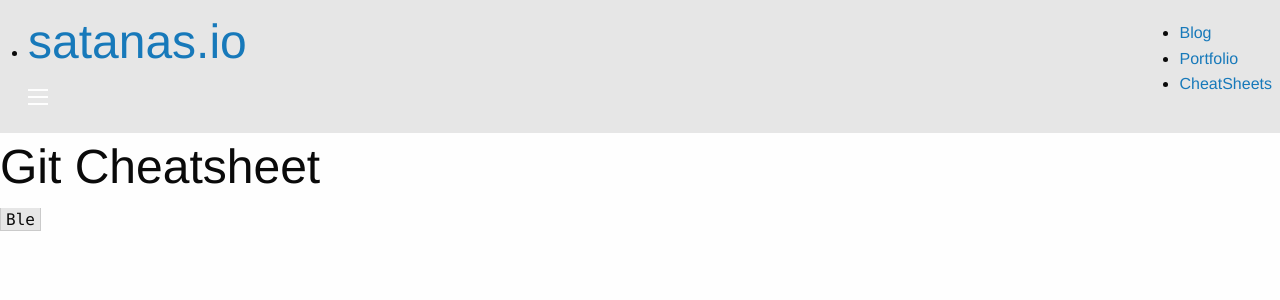
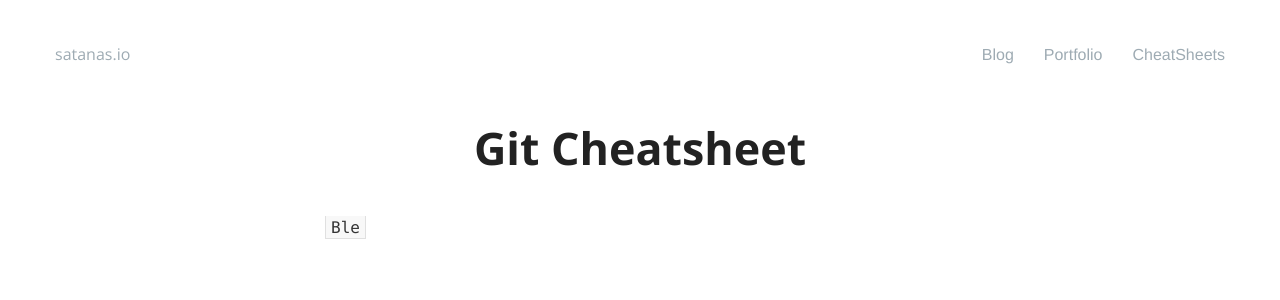
Before and after one commit to satanas/site, a Jekyll site: the page built from cheatsheet/git/index.html, in a window 1280 px wide. Shown: the top 300 px of the page. Built offline with Jekyll 4.4.1, drawn with Linux system fonts in a browser that asks for light colours; nearby versions of some CDN libraries; library files that are not in the unit come from our copies; Markdown is read by kramdown in place of the engine named in the settings.

Commit message:
Using absolute URLs for resources

```diff
--- a/_layouts/base.html
+++ b/_layouts/base.html
@@ -7,9 +7,9 @@
 
     <link href='https://fonts.googleapis.com/css?family=Open+Sans:400,700,300' rel='stylesheet' type='text/css'>
     <link rel="stylesheet" href="https://maxcdn.bootstrapcdn.com/font-awesome/4.4.0/css/font-awesome.min.css">
-    <link rel="stylesheet" href="../assets/css/normalize.css">
-    <link rel="stylesheet" href="../assets/css/foundation.css">
-    <link rel="stylesheet" href="../assets/css/app.css">
+    <link rel="stylesheet" href="/assets/css/normalize.css">
+    <link rel="stylesheet" href="/assets/css/foundation.css">
+    <link rel="stylesheet" href="/assets/css/app.css">
 
     <title>{{ page.title }}</title>
   </head>
@@ -24,10 +24,10 @@
     </div>
   </body>
 
-  <script src="../assets/js/modernizr.js"></script>
-  <script src="../assets/js/jquery.js"></script>
-  <script src="../assets/js/foundation.js"></script>
-  <script src="../assets/js/foundation.topbar.js"></script>
+  <script src="/assets/js/modernizr.js"></script>
+  <script src="/assets/js/jquery.js"></script>
+  <script src="/assets/js/foundation.js"></script>
+  <script src="/assets/js/foundation.topbar.js"></script>
 
   <script>
     $(document).foundation();
```
